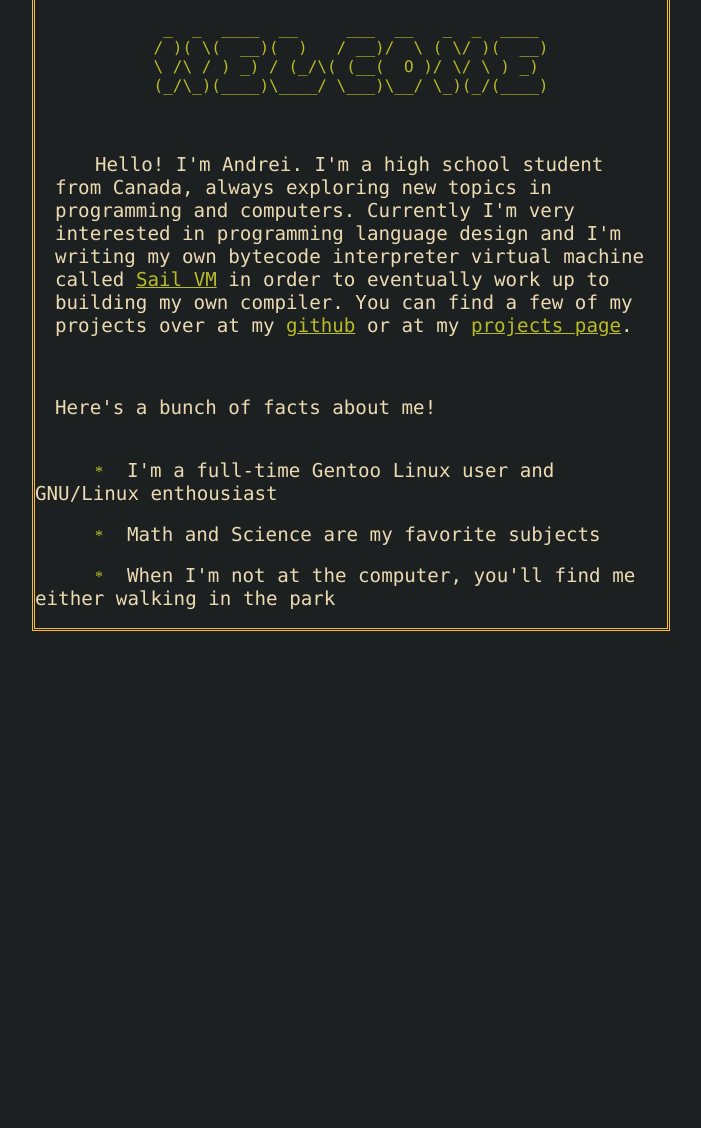
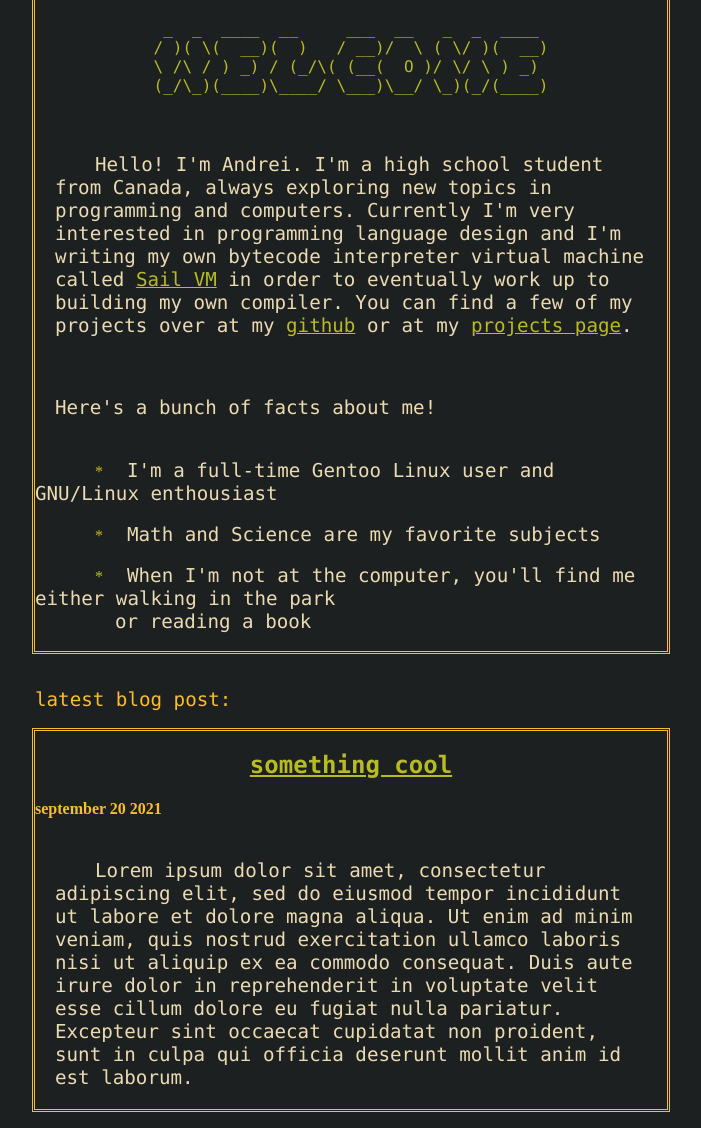
Before and after one commit to AndreiSva/personal-site, a Flask app: page / in a window 1280 px wide. Shown: the part 43-1171 px from the top of the page, without its empty margins (289-990 px from the left). Before the commit the page ends 674 px from the top, so only its background shows below. Run offline with Flask 2, Linux system fonts and the light colour scheme.

Commit message:
progress

```diff
--- a/app.py
+++ b/app.py
@@ -4,7 +4,7 @@ app = Flask(__name__)
 
 @app.route("/")
 def root():
-    return render_template("home.html", title="home")
+    return render_template("home.html", title="home", post={"title": "something cool", "date":"september 20 2021", "description": "Lorem ipsum dolor sit amet, consectetur adipiscing elit, sed do eiusmod tempor incididunt ut labore et dolore magna aliqua. Ut enim ad minim veniam, quis nostrud exercitation ullamco laboris nisi ut aliquip ex ea commodo consequat. Duis aute irure dolor in reprehenderit in voluptate velit esse cillum dolore eu fugiat nulla pariatur. Excepteur sint occaecat cupidatat non proident, sunt in culpa qui officia deserunt mollit anim id est laborum."})
 
 @app.route('/projects')
 @app.route("/projects/<project>")
@@ -12,4 +12,4 @@ def projects(project=None):
     if project == None:
         return render_template("projects.html", title="projects")
     else:
-        return render_template(f"projects/{project}", title=project)
+        return render_template(f"projects/{project}.html", title=project)
--- a/templates/basic.html
+++ b/templates/basic.html
@@ -10,7 +10,7 @@
   <script src="static/scripts.js"></script>
   <div style="margin: auto">
 	  <div id="navbar">
-		<a class="navbar-link">home</a>
+		<a class="navbar-link" href="{{ url_for('root') }}">home</a>
 	  	<a class="navbar-link" href="{{ url_for('projects') }}">projects</a>
 	  	<a class="navbar-link">blog</a>
 	  	<a class="navbar-link">contact</a>
--- a/templates/home.html
+++ b/templates/home.html
@@ -13,6 +13,17 @@
 	<p class="card-body"> Here's a bunch of facts about me!</p>
 	<span class="tab"></span><span style="color: var(--green);" class="card-body">*</span> <p style="display: inline"> I'm a full-time Gentoo Linux user and GNU/Linux enthousiast</p><br><br>
 	<span class="tab"></span><span style="color: var(--green);" class="card-body">*</span> <p style="display: inline"> Math and Science are my favorite subjects</p><br><br>
-	<span class="tab"></span><span style="color: var(--green);" class="card-body">*</span> <p style="display: inline"> When I'm not at the computer, you'll find me either walking in the park</p><br><br>
+	<span class="tab"></span><span style="color: var(--green);" class="card-body">*</span> <p style="display: inline"> When I'm not at the computer, you'll find me either walking in the park<br> <span class="tab"></span><span class="tab"></span>or reading a book</p><br><br>
     </div>
+    <br>
+    {% if post != None %}
+    <div style="width: 50%; margin:auto;">
+	<p style="text-align: left; color: var(--unfocused)">latest blog post:</p>
+    </div>
+    <div class="card">
+	<a class="card-title"><h2 class="card-title">{{ post["title"] }}</h2></a>
+	<h4 class="card-subtitle">{{ post["date"] }}</h4>
+	<p class="card-body"><span class="tab"></span>{{ post["description"] }}</p>
+    </div>
+    {% endif %}
 {% endblock %}
--- a/templates/projects.html
+++ b/templates/projects.html
@@ -0,0 +1,6 @@
+{% extends "basic.html" %}
+{% block content %}
+
+
+
+{% endblock %}
```
Also changed, not shown: templates/blog.html (added).
